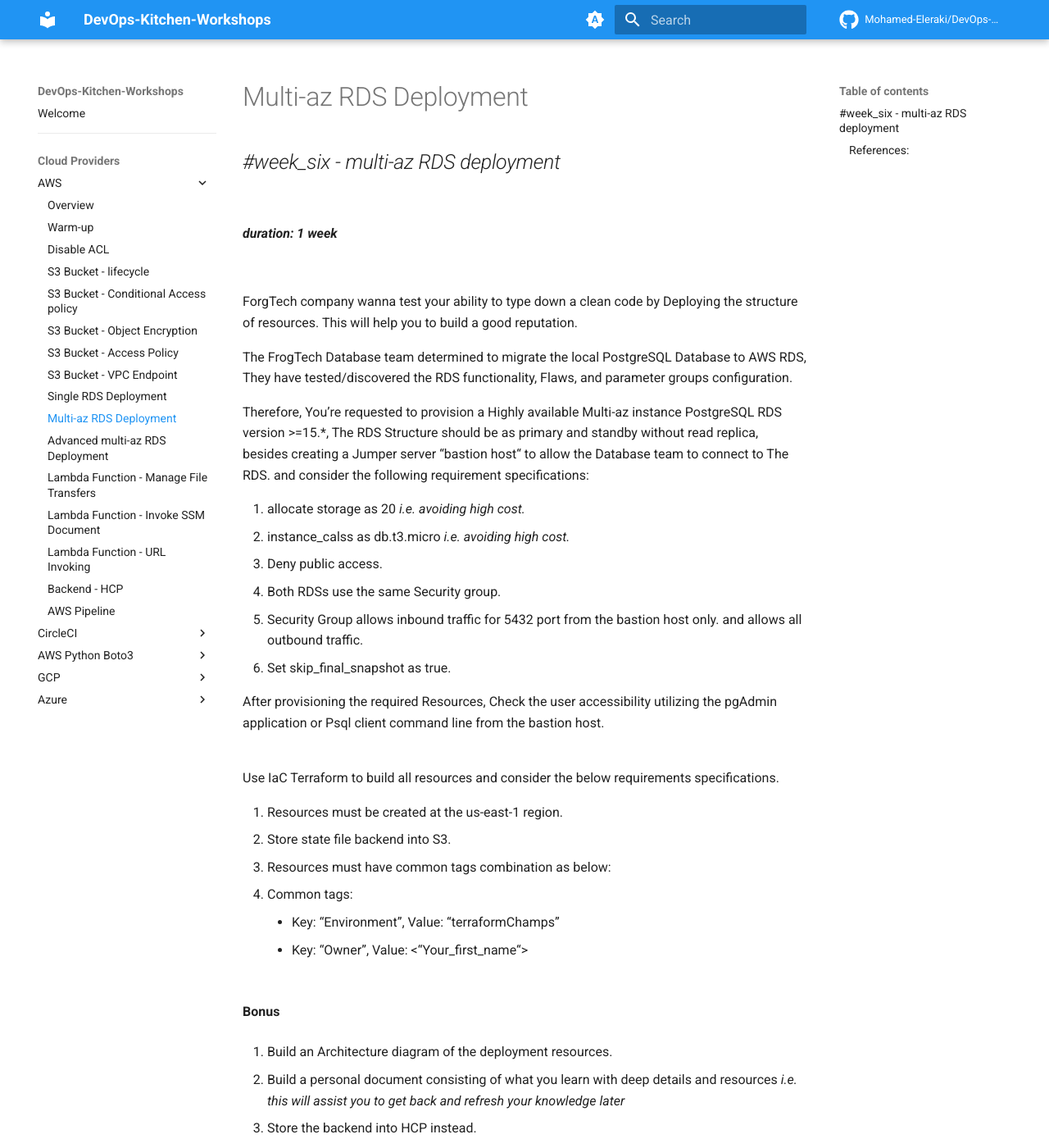
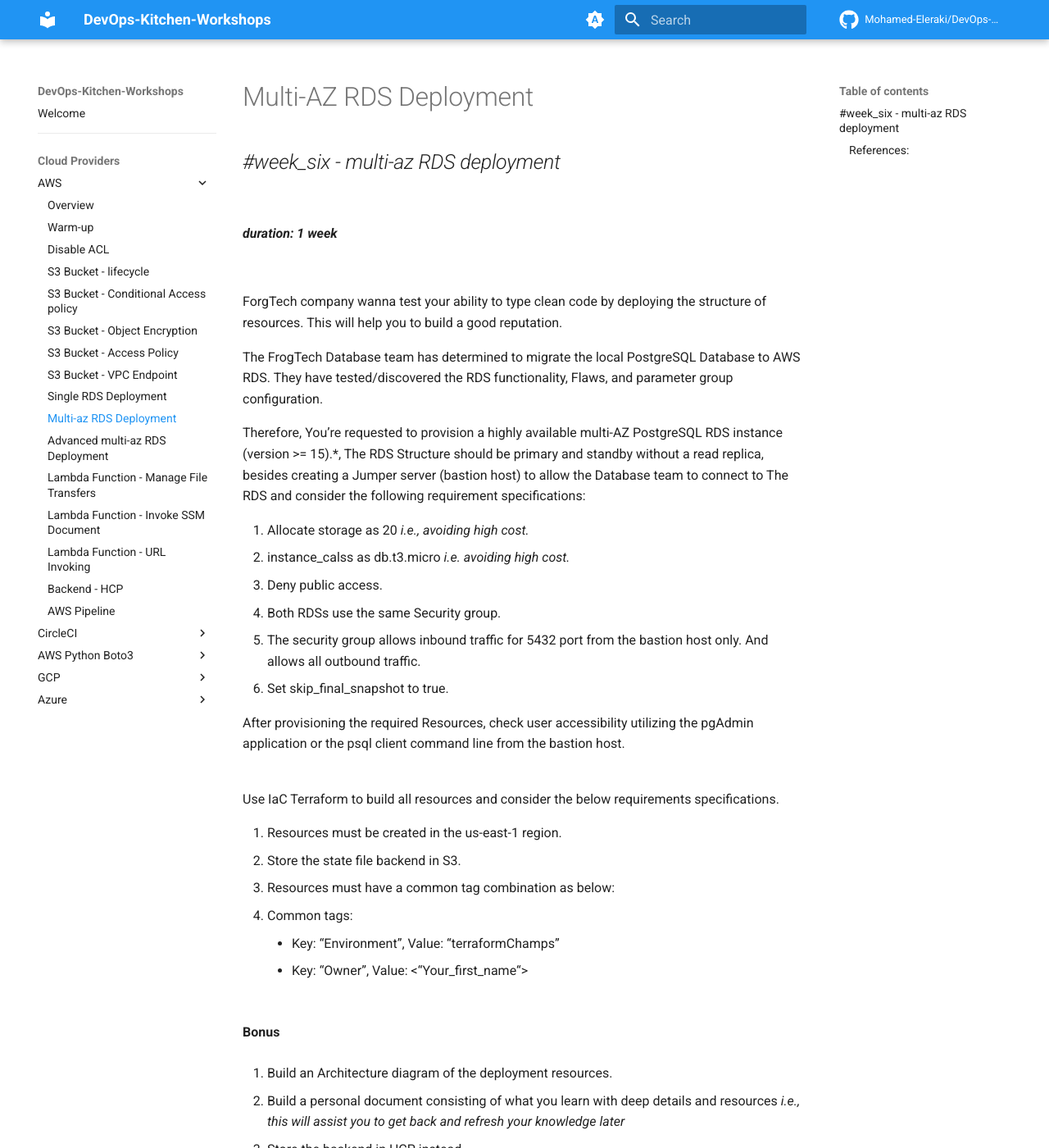
Before and after one commit to Mohamed-Eleraki/DevOps-Kitchen-Workshop, an MkDocs documentation site: the page built from docs/aws/multi-az-rds-deployment.md, in a window 1280 px wide and 1400 px high. Shown: the whole window at 82% size. Built offline with MkDocs 1.6.1 and Material for MkDocs 9.7.7, drawn with Linux system fonts in a browser that asks for light colours; comment, search, counter and statistics services are not loaded; the version menu is left out; some of the changed text lies outside the part shown.

Commit message:
Update multi-az-rds-deployment.md

```diff
--- a/docs/aws/multi-az-rds-deployment.md
+++ b/docs/aws/multi-az-rds-deployment.md
@@ -1,4 +1,4 @@
-# Multi-az RDS Deployment
+# Multi-AZ RDS Deployment
 
 ## _#week_six - multi-az RDS deployment_
 <br>
@@ -7,32 +7,32 @@
 
 <br>
 
-ForgTech company wanna test your ability to type down a clean code by Deploying the structure of resources. This will help you to build a
+ForgTech company wanna test your ability to type clean code by deploying the structure of resources. This will help you to build a
 good reputation.
 
-The FrogTech Database team determined to migrate the local PostgreSQL Database to AWS RDS, They have tested/discovered the RDS
-functionality, Flaws, and parameter groups configuration.
+The FrogTech Database team has determined to migrate the local PostgreSQL Database to AWS RDS. They have tested/discovered the RDS
+functionality, Flaws, and parameter group configuration.
 
-Therefore, You’re requested to provision a Highly available Multi-az instance PostgreSQL RDS version >=15.*, The RDS Structure should
-be as primary and standby without read replica, besides creating a Jumper server “bastion host“ to allow the Database team to connect to
-The RDS. and consider the following requirement specifications:
+Therefore, You’re requested to provision a highly available multi-AZ PostgreSQL RDS instance (version >= 15).*, The RDS Structure should
+be primary and standby without a read replica, besides creating a Jumper server (bastion host) to allow the Database team to connect to
+The RDS and consider the following requirement specifications:
 
-1. allocate storage as 20 _i.e. avoiding high cost._
+1. Allocate storage as 20 _i.e., avoiding high cost._
 2. instance_calss as db.t3.micro _i.e. avoiding high cost._
 3. Deny public access.
 4. Both RDSs use the same Security group.
-5. Security Group allows inbound traffic for 5432 port from the bastion host only. and allows all outbound traffic.
-6. Set skip_final_snapshot as true.
+5. The security group allows inbound traffic for 5432 port from the bastion host only. And allows all outbound traffic.
+6. Set skip_final_snapshot to true.
 
-After provisioning the required Resources, Check the user accessibility utilizing the pgAdmin application or Psql client command line from
+After provisioning the required Resources, check user accessibility utilizing the pgAdmin application or the psql client command line from
 the bastion host.
 <br><br>
 
 Use IaC Terraform to build all resources and consider the below requirements specifications.
 
-1. Resources must be created at the us-east-1 region.
-2. Store state file backend into S3.
-3. Resources must have common tags combination as below:
+1. Resources must be created in the us-east-1 region.
+2. Store the state file backend in S3.
+3. Resources must have a common tag combination as below:
 4. Common tags:
     - Key: “Environment”, Value: “terraformChamps”
     - Key: “Owner”, Value: <“Your_first_name“>
@@ -43,10 +43,10 @@
 1. Build an Architecture diagram of the deployment resources.
 
 
-2. Build a personal document consisting of what you learn with deep details and resources _i.e. this will assist you to get back and refresh_
+2. Build a personal document consisting of what you learn with deep details and resources _i.e., this will assist you to get back and refresh_
     _your knowledge later_
-3. Store the backend into HCP instead.
-4. Apply & destroy using planfile.
+3. Store the backend in HCP instead.
+4. Apply & destroy using the plan file.
 <br>
 
 <br>
```
Also changed, not shown: other parts of docs/aws/multi-az-rds-deployment.md (+1 -1 lines).
